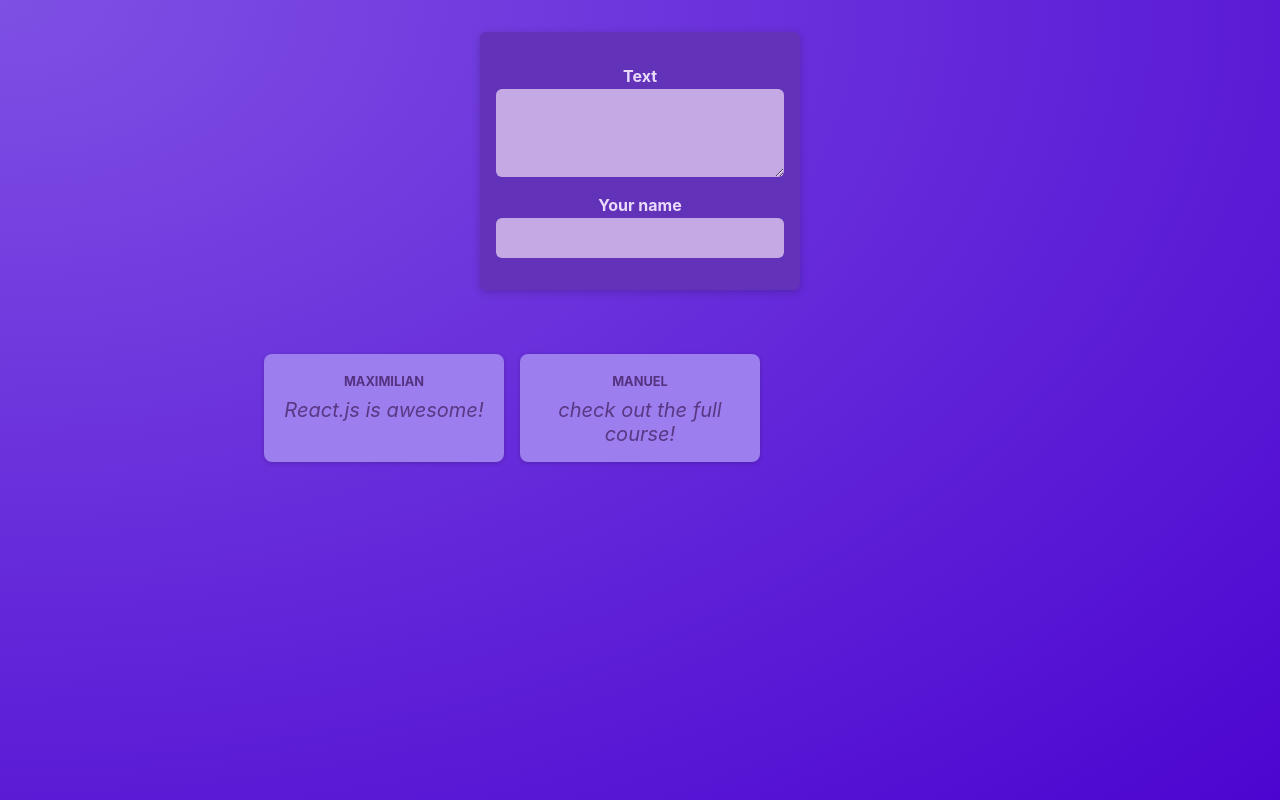
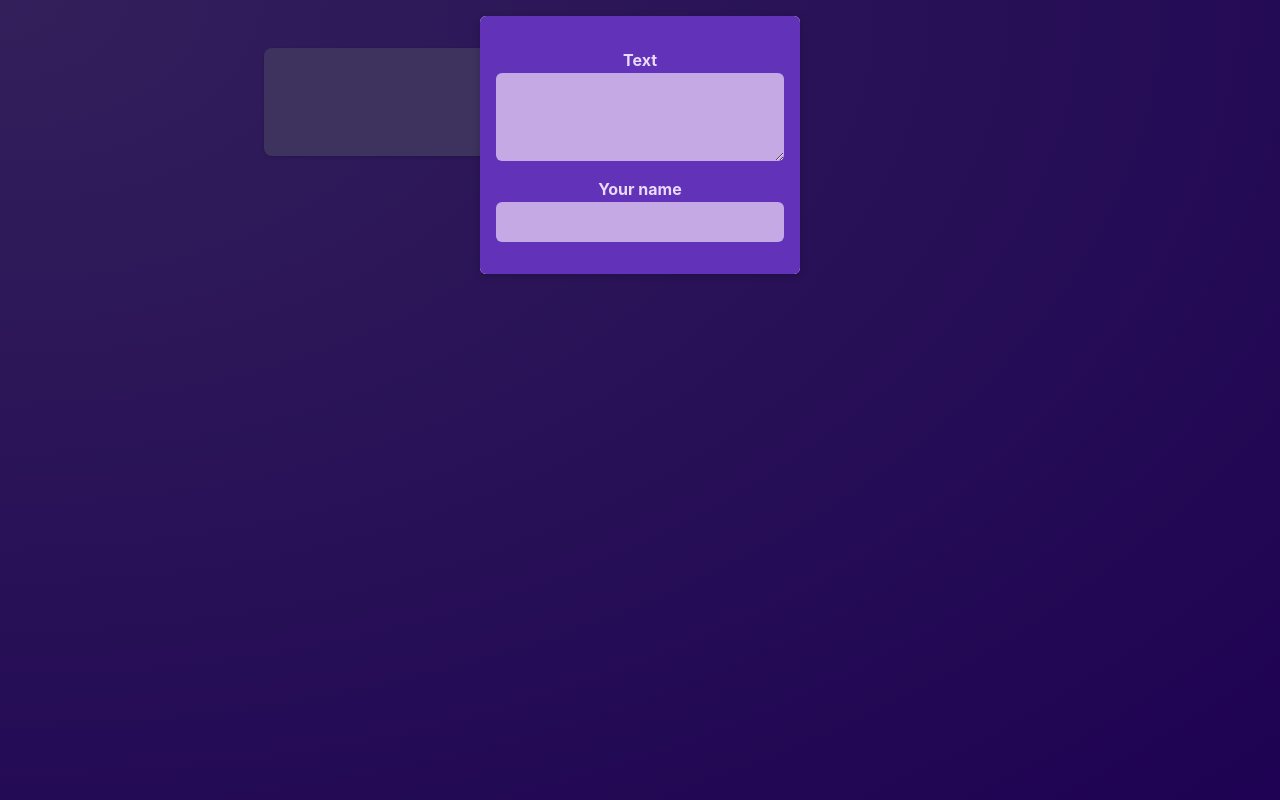
Before and after one commit to mayank-9031/React-crash-course, a React (Vite) app: page / in a window 1280 px wide. Built offline with nearby package versions, Linux system fonts and the light colour scheme.

Commit message:
modal added

```diff
--- a/src/App.jsx
+++ b/src/App.jsx
@@ -1,4 +1,4 @@
-import PostList from "./components/PostList";
+import PostList from "./components/PostsList";
 
 function App() {
   return (
--- /dev/null
+++ b/src/components/Modal.jsx
@@ -0,0 +1,14 @@
+import classes from "./Modal.module.css";
+
+const Modal = ({ children }) => {
+  return (
+    <>
+      <div className={classes.backdrop} />
+      <dialog open className={classes.modal}>
+        {children}
+      </dialog>
+    </>
+  );
+};
+
+export default Modal;
--- /dev/null
+++ b/src/components/Modal.module.css
@@ -0,0 +1,18 @@
+.backdrop {
+  position: fixed;
+  top: 0;
+  left: 0;
+  width: 100%;
+  height: 100vh;
+  background-color: rgba(0, 0, 0, 0.6);
+  z-index: 1;
+}
+
+.modal {
+  border: none;
+  border-radius: 6px;
+  box-shadow: 0 2px 8px rgba(0, 0, 0, 0.2);
+  padding: 0;
+  overflow: hidden;
+  z-index: 1;
+}
--- a/src/components/NewPost.jsx
+++ b/src/components/NewPost.jsx
@@ -1,15 +1,16 @@
 import classes from "./NewPost.module.css";
 
-function NewPost() {
+function NewPost(props) {
   return (
     <form className={classes.form}>
       <p>
         <label htmlFor="body">Text</label>
-        <textarea id="body" required rows={3} />
+        <textarea id="body" required rows={3} onChange={props.onBodyChange} />
       </p>
+
       <p>
         <label htmlFor="name">Your name</label>
-        <input type="text" id="name" required />
+        <input type="text" id="name" required onChange={props.onAuthorChange} />
       </p>
     </form>
   );
--- a/src/components/NewPost.module.css
+++ b/src/components/NewPost.module.css
@@ -2,9 +2,9 @@
   background-color: #6233b9;
   padding: 1rem;
   width: 20rem;
-  margin: 2rem auto;
+  /* margin: 2rem auto;
   border-radius: 6px;
-  box-shadow: 0 2px 8px rgba(0, 0, 0, 0.2);
+  box-shadow: 0 2px 8px rgba(0, 0, 0, 0.2); */
 }
 
 .form label {
--- a/src/components/Post.jsx
+++ b/src/components/Post.jsx
@@ -1,10 +1,12 @@
-import classesss from "./Post.module.css";
+import classes from "./Post.module.css";
 
-function Post(props) {
+function Post({ author, body }) {
   return (
-    <li className={classesss.post}>
-      <p className={classesss.author}>{props.author}</p>
-      <p className={classesss.text}>{props.body}</p>
+    <li className={classes.post}>
+      {/* <p className={classes.author}>{props.author}</p> */}
+      <p className={classes.author}>{author}</p>
+      {/* <p className={classes.text}>{props.body}</p> */}
+      <p className={classes.text}>{body}</p>
     </li>
   );
 }
--- a/src/components/PostList.jsx
+++ /dev/null
@@ -1,17 +0,0 @@
-import Post from "./Post";
-import NewPost from "./NewPost";
-import classes from "./PostList.module.css";
-
-const PostList = () => {
-  return (
-    <>
-      <NewPost />
-      <ul className={classes.posts}>
-        <Post author="Maximilian" body="React.js is awesome!" />
-        <Post author="Manuel" body="check out the full course!" />
-      </ul>
-    </>
-  );
-};
-
-export default PostList;
--- /dev/null
+++ b/src/components/PostsList.jsx
@@ -0,0 +1,35 @@
+import Post from "./Post";
+import NewPost from "./NewPost";
+import Modal from "./Modal";
+import classes from "./PostsList.module.css";
+import { useState } from "react";
+
+const PostList = () => {
+  const [enteredBody, setEnteredBody] = useState("");
+  const [enteredAuthor, setEnteredAuthor] = useState("");
+
+  function bodyChangeHandler(event) {
+    setEnteredBody(event.target.value);
+  }
+
+  function authorChangeHandler(event) {
+    setEnteredAuthor(event.target.value);
+  }
+
+  return (
+    <>
+      <Modal>
+        <NewPost
+          onBodyChange={bodyChangeHandler}
+          onAuthorChange={authorChangeHandler}
+        />
+      </Modal>
+      <ul className={classes.posts}>
+        <Post author={enteredAuthor} body={enteredBody} />
+        <Post author="Manuel" body="Check out the full course!" />
+      </ul>
+    </>
+  );
+};
+
+export default PostList;
```
Also changed, not shown: src/components/PostsList.module.css (renamed from src/components/PostList.module.css).
